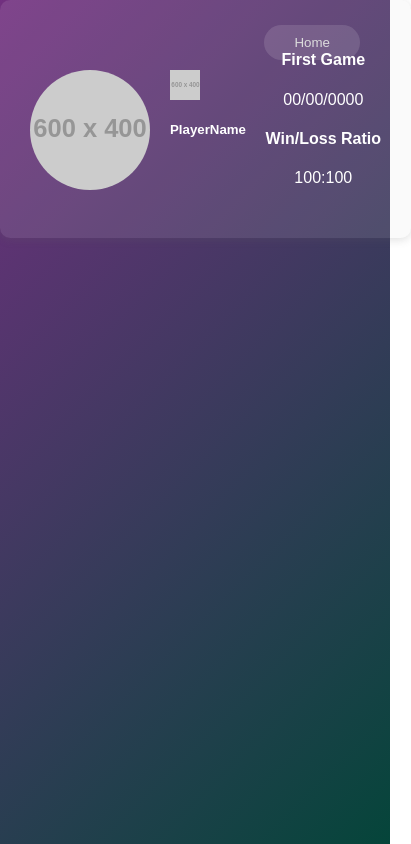
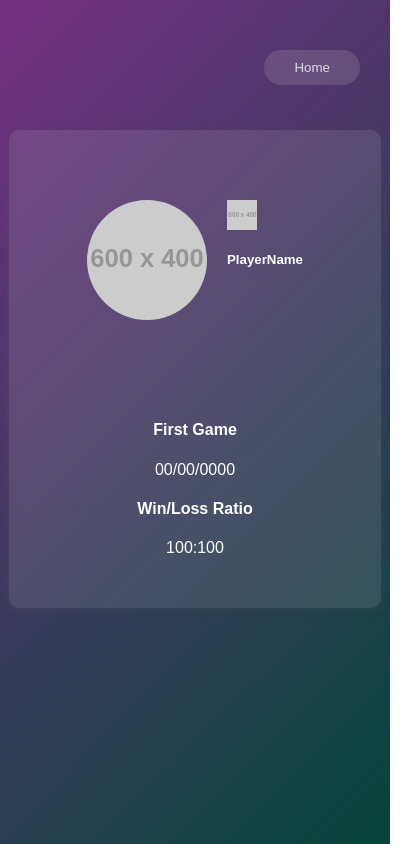
Before and after one commit to ChavezJuanC/Dota2SeachTool, a React (Vite) app: page /player-profile/1 in a window 390 px wide. Shown: the whole page, 411 px wide, since content can reach past the window. Built offline with nearby package versions, Linux system fonts and the light colour scheme; a web font is replaced by a local one.

Commit message:
Improved spacing for navigation buttons

```diff
--- a/src/index.css
+++ b/src/index.css
@@ -22,7 +22,7 @@ body {
     padding: 10px 30px;
     right: 0;
     top: 0;
-    margin: 50px 60px;
+    margin: 70px 60px;
     position: fixed;
     color: #dcdcdc;
     font-weight: 400;
@@ -34,9 +34,9 @@ body {
     cursor: pointer;
 }
 
-@media (max-width: 580px) {
+@media (max-width: 850px) {
     .navbar-button {
-        margin: 25px 30px;
+        margin: 50px 30px;
     }
 }
 
@@ -181,6 +181,9 @@ body {
     border-radius: 10px;
     background-color: #d9d9d920;
     box-shadow: rgba(99, 99, 99, 0.2) 0px 2px 8px 0px;
+    position: relative;
+    top: 150px;
+    left: 100px;
 }
 
 #player-card-info-container {
@@ -196,6 +199,7 @@ body {
     justify-content: center;
     justify-items: center;
     padding-top: 40px;
+    min-height: 200px;
 }
 
 #player-photo {
@@ -234,6 +238,17 @@ body {
 
 @media (max-width: 580px) {
     #player-card-container {
-        width: 90%;
+        width: 80%;
     }
 }
+
+@media (max-width: 850px) {
+    #player-card-container {
+        left: 0;
+        top: 130px;
+        margin: auto;
+    }
+    #player-card-info-container {
+        flex-direction: column;
+    }
+}
```
